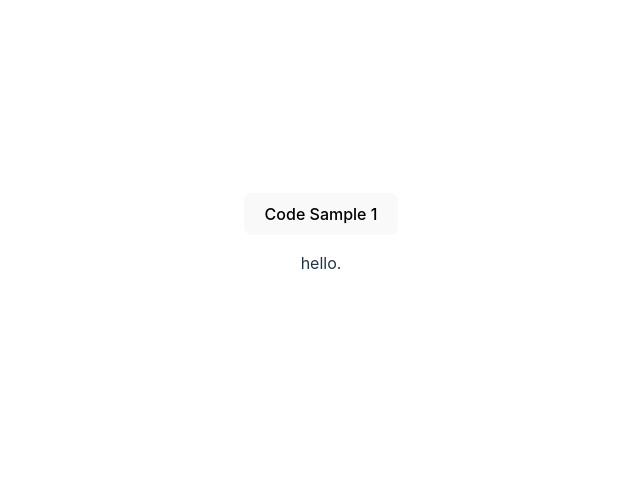
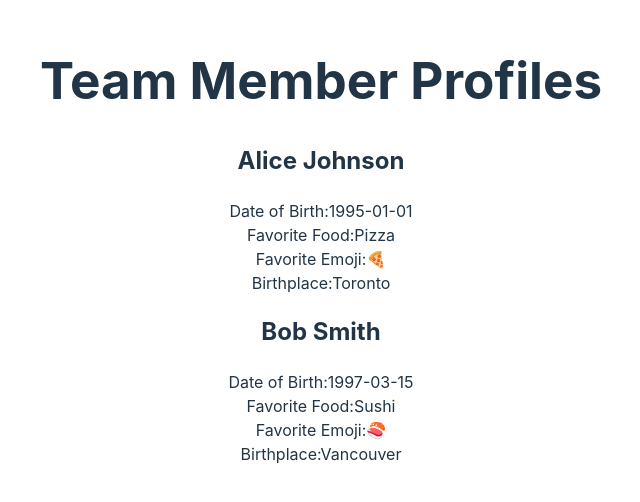
Before and after one commit to berlinernesse/lab-practice, a React (Vite) app in the folder practice-git/: page / in a window 1280 px wide. Shown: the part 158-660 px from the top of the page, without its empty margins (319-959 px from the left). Built offline with nearby package versions, Linux system fonts and the light colour scheme.

Commit message:
changed the code

```diff
--- a/practice-git/src/App.jsx
+++ b/practice-git/src/App.jsx
@@ -3,23 +3,64 @@ import React from "react";
 import CodeSample1 from "./components/Code1";
 import './App.css';
 
-function App() {
-  const [count, setCount] = useState(0);
-  const [selected, setSelected] = useState(null); // Added state for selected
+const App = () => {
+  const teamMembers = [
+    {
+      name: "Alice Johnson",
+      dateOfBirth: "1995-01-01",
+      favoriteFood: "Pizza",
+      favoriteEmoji: "🍕",
+      birthplace: "Toronto"
+    },
+    {
+      name: "Bob Smith",
+      dateOfBirth: "1997-03-15",
+      favoriteFood: "Sushi",
+      favoriteEmoji: "🍣",
+      birthplace: "Vancouver"
+    }
+  ];
 
   return (
-    <>
-      <div>
-        <button onClick={() => setSelected("1")}>Code Sample 1</button>
-        <p>hello.</p>
+    <div className="min-h-screen bg-gray-100 py-12 px-4">
+      <div className="max-w-4xl mx-auto">
+        <h1 className="text-4xl font-bold text-center mb-12">Team Member Profiles</h1>
 
+        <div className="grid grid-cols-1 md:grid-cols-2 gap-8">
+          {teamMembers.map((member) => (
+            <div
+              key={member.name}
+              className="bg-white rounded-lg shadow-lg p-6 transition-transform hover:scale-105"
+            >
+              <h2 className="text-2xl font-bold mb-4 text-center">{member.name}</h2>
+
+              <div className="space-y-3">
+                <div className="flex justify-between items-center">
+                  <span className="font-bold">Date of Birth:</span>
+                  <span>{member.dateOfBirth}</span>
+                </div>
+
+                <div className="flex justify-between items-center">
+                  <span className="font-bold">Favorite Food:</span>
+                  <span>{member.favoriteFood}</span>
+                </div>
+
+                <div className="flex justify-between items-center">
+                  <span className="font-bold">Favorite Emoji:</span>
+                  <span className="text-2xl">{member.favoriteEmoji}</span>
+                </div>
+
+                <div className="flex justify-between items-center">
+                  <span className="font-bold">Birthplace:</span>
+                  <span>{member.birthplace}</span>
+                </div>
+              </div>
+            </div>
+          ))}
+        </div>
       </div>
-
-      <div id="CodeSampleContainer">
-        {selected === "1" && <CodeSample1 />}
-      </div>
-    </>
+    </div>
   );
-}
+};
 
 export default App;
```
